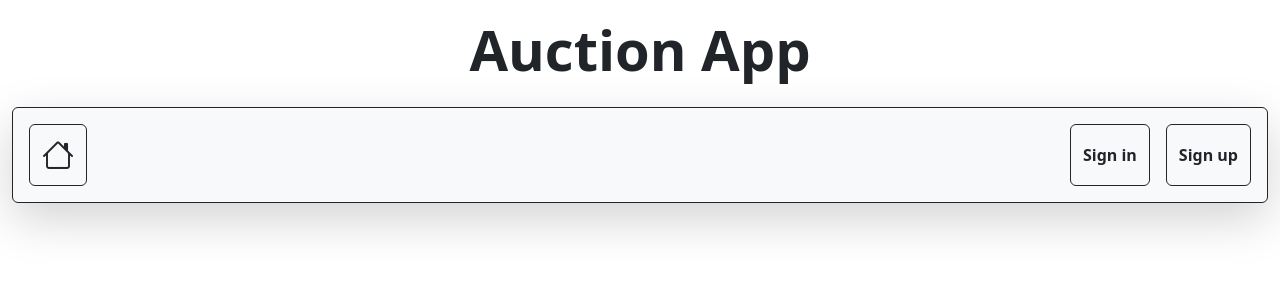
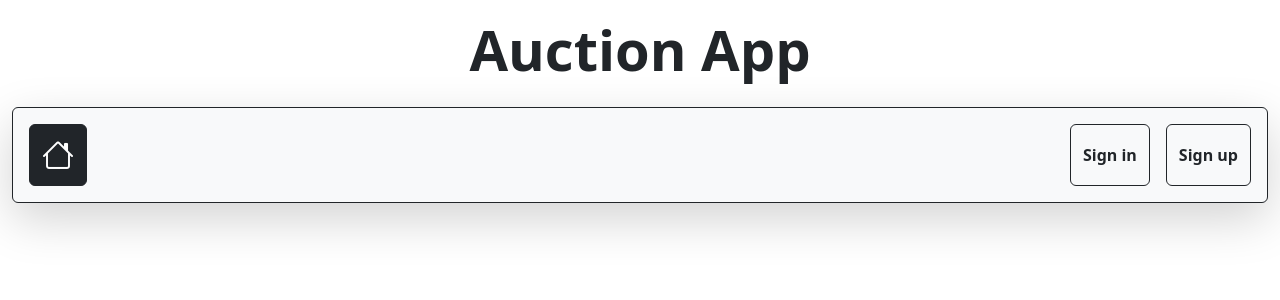
Before and after one commit to OskarProgrammer/AuctionAPP, a React (Vite) app: page / in a window 1280 px wide. Shown: the top 300 px of the page. Built offline with nearby package versions, Linux system fonts and the light colour scheme.

Commit message:
Adding NavLink to '/' route , also adding comments to the code

```diff
--- a/src/components/NavBar/NavBar.jsx
+++ b/src/components/NavBar/NavBar.jsx
@@ -1,5 +1,6 @@
 
 //importing styles NavBar.css
+import { NavLink } from "react-router-dom"
 import "./NavBar.css"
 
 // nav bar used in src/Layouts/MainLayout/MainLayout.jsx
@@ -12,9 +13,13 @@ export const NavBar = () => {
 
             {/* left side of the navbar */}
             <div className="col-6">
-                <button className="btn btn-outline-dark">
+
+                {/* button to the '/' route */}
+                <NavLink to="/" className="btn btn-outline-dark">
+                    {/* home icon from bootstrap page */}
                     <i class="bi bi-house fs-2"/>
-                </button>
+                </NavLink>
+
             </div>
 
             {/*  right side of the navbar */}
```
